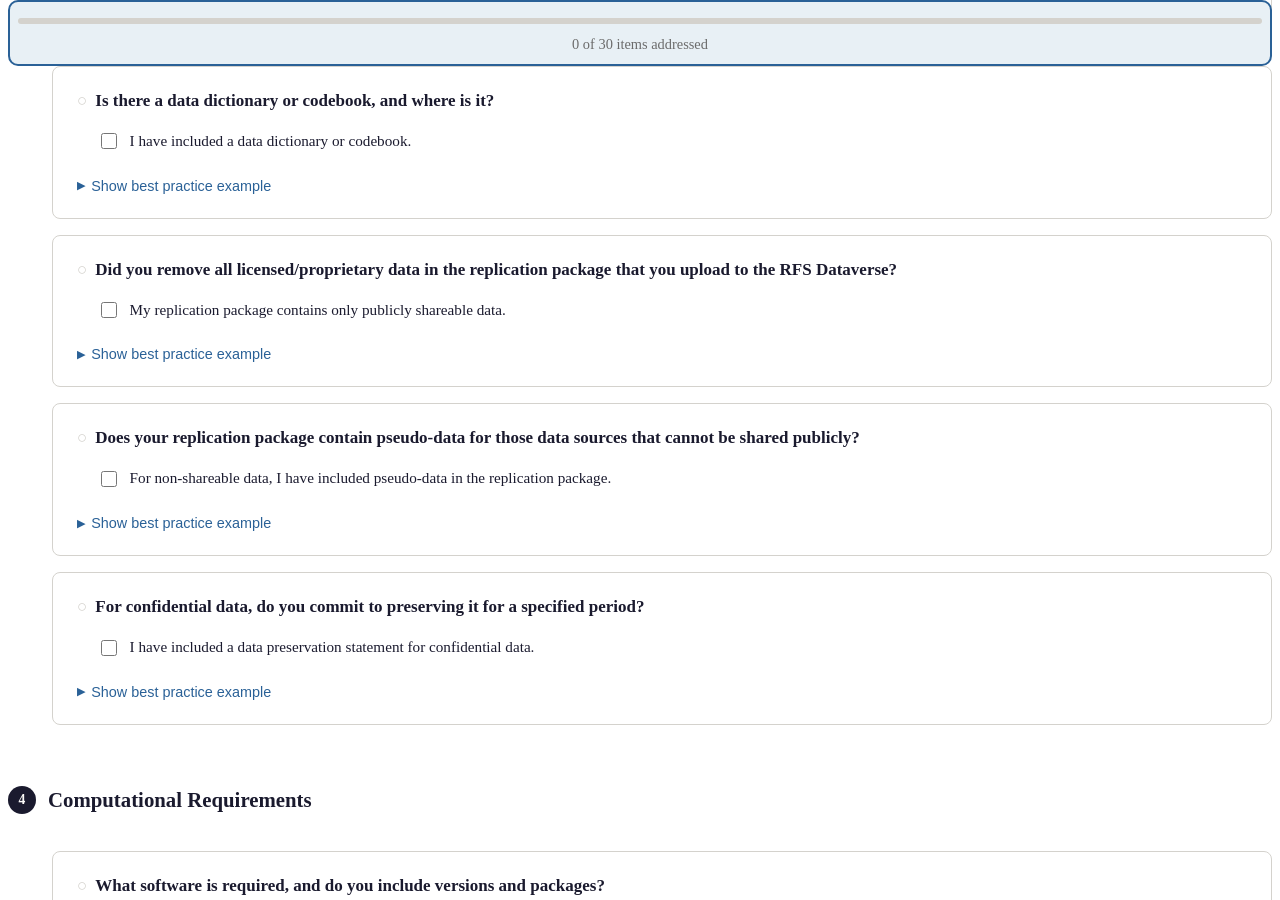
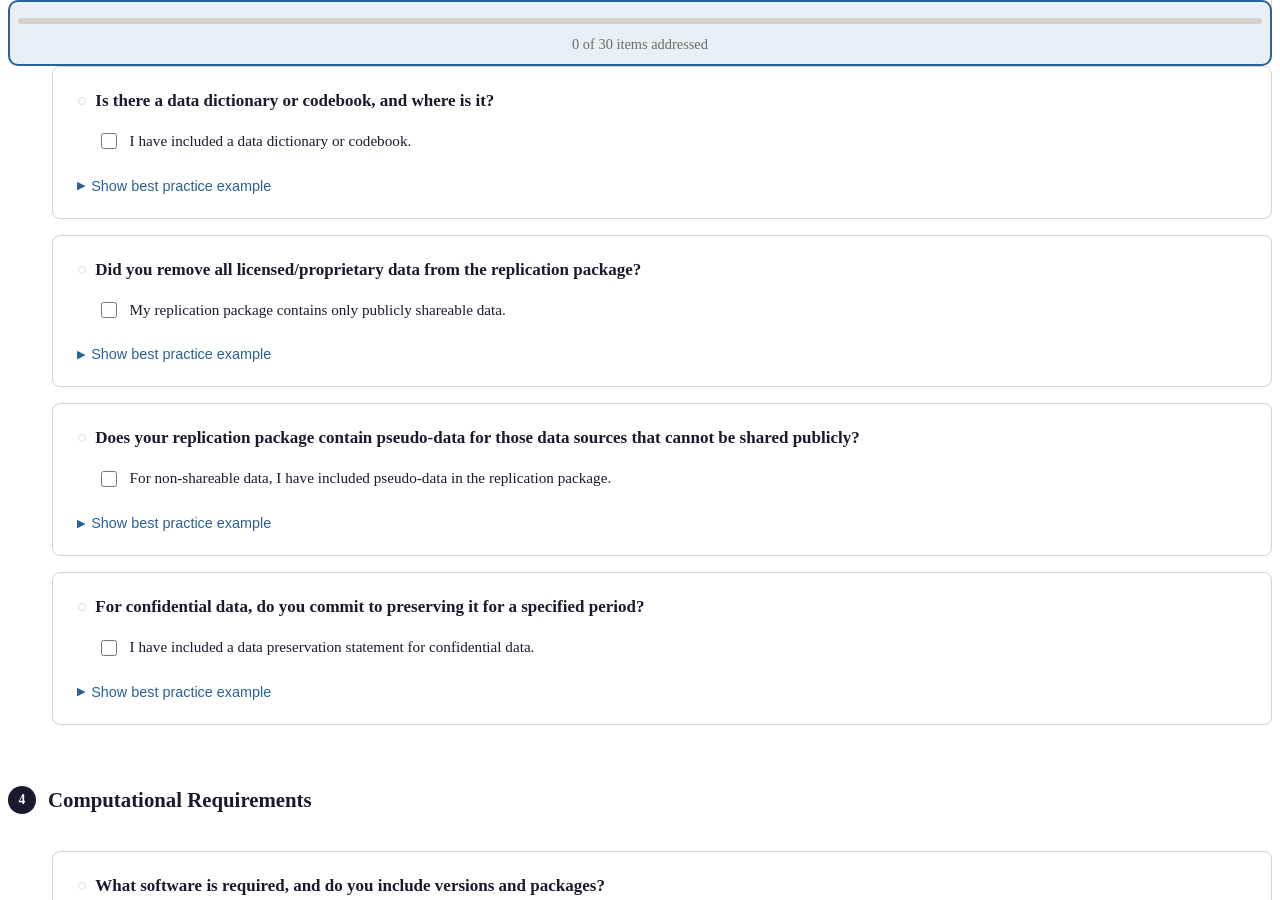
Before and after one commit to social-science-data-editors/template_README, a Jekyll site: the page interactive-checklist.html, which Jekyll copies as it is, in a window 1280 px wide and 900 px high, scrolled down 1688 px. Built offline with Jekyll 4.4.1, drawn with Linux system fonts in a browser that asks for light colours.

Commit message:
Remove RFS Dataverse

```diff
--- a/interactive-checklist.html
+++ b/interactive-checklist.html
@@ -160,7 +160,7 @@ Provided: No (licensed data cannot be redistributed)`
 A full codebook that describes each variable and table is provided in codebook.xlsx.`
                 },
                 {
-                    text: "Did you remove all licensed/proprietary data in the replication package that you upload to the RFS Dataverse?",
+                    text: "Did you remove all licensed/proprietary data from the replication package?",
                     label: "My replication package contains only publicly shareable data.",
                     example: `The replication package does not violate license agreements.`
                 },
```
